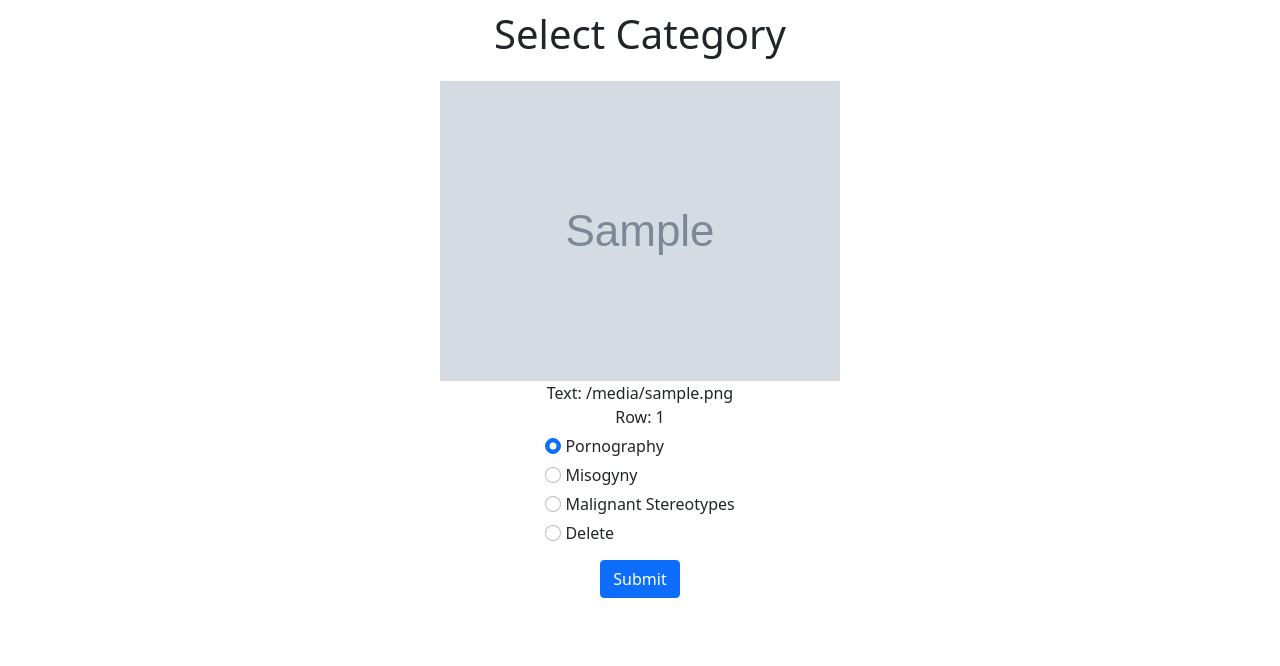
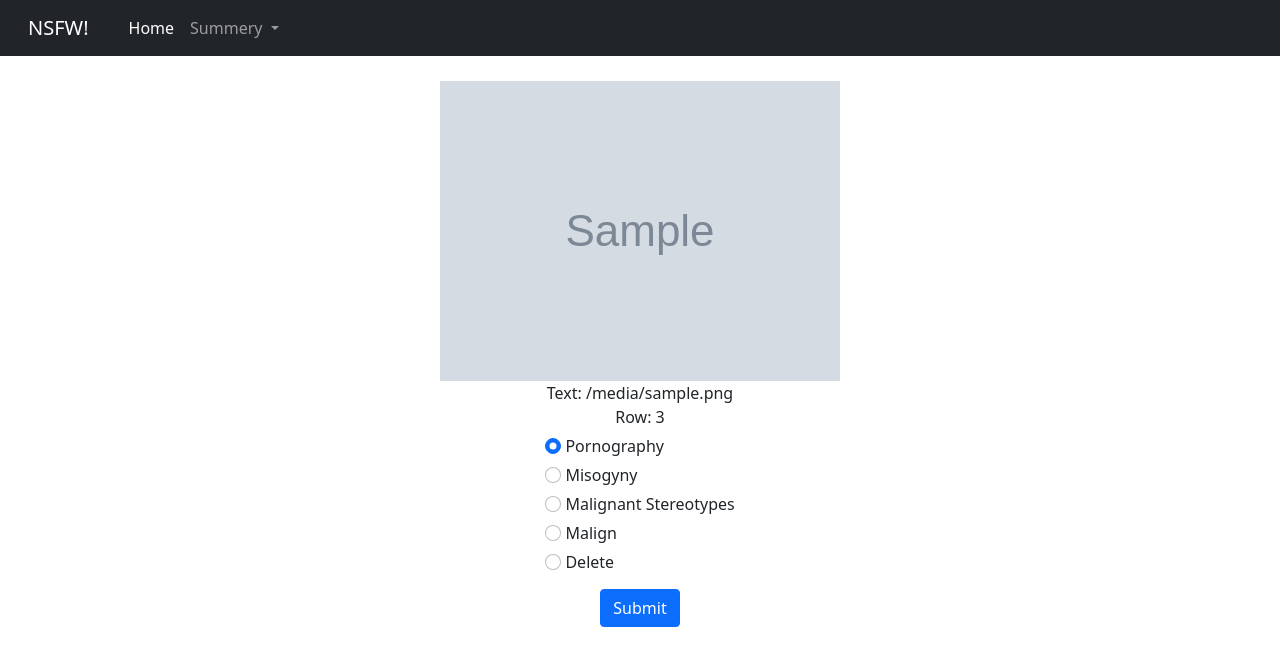
Before and after one commit to mdfahimrahman22/NSFW-Categorization-Django, a Django app: template templates/index.html in a window 1280 px wide. Shown: the top 666 px of the page. Run offline with Django 3.2, Linux system fonts and the light colour scheme; data comes from the database, SQL or seed files in the repository; both versions use the stored data as it was after the commit; the template is opened without the code that fills it: values that come from a table or form of the project are taken from there, most other values are stand-ins (such as "Sample title", 1, 10 or a date in 2020); grey boxes marked "Sample" are stand-in pictures; parts of the project's set-up code (start-up, migrations or seed data) failed here and were passed over.

Commit message:
new category added

```diff
--- a/templates/index.html
+++ b/templates/index.html
@@ -18,7 +18,6 @@
         max-height: 400px;
         height: auto;
         margin-top: 15px;
-
       }
       .main-div {
         margin-top: 10px;
@@ -44,7 +43,6 @@
       }
 
       a:hover {
-        background-color: #ddd;
         color: black;
       }
 
@@ -55,40 +53,143 @@
       }
 
       .next {
-        background-color: #04AA6D;
+        background-color: #04aa6d;
         color: white;
-
       }
 
       .round {
         border-radius: 50%;
       }
-      .text-align-l{
+      .text-align-l {
         text-align: left;
+      }
+      @media all and (min-width: 992px) {
+        .navbar .nav-item .dropdown-menu {
+          display: none;
+        }
+        .navbar .nav-item:hover .nav-link {
+        }
+        .navbar .nav-item:hover .dropdown-menu {
+          display: block;
+        }
+        .navbar .nav-item .dropdown-menu {
+          margin-top: 0;
+        }
+      }
+      .notification {
+        //color: black;
+        text-decoration: none;
+        padding: 2px 2px;
+        position: relative;
+        display: inline-block;
+        border-radius: 2px;
+      }
+      .notification .badge {
+        position: absolute;
+        top: -2px;
+        right: -28px;
+        padding: 5px 10px;
+        border-radius: 50%;
+        background: #428ef7;
+        color: white;
+      }
+      .dropdown-menu{
+        min-width: 215px;
       }
     </style>
   </head>
   <body>
+    <nav class="navbar navbar-expand-lg navbar-dark bg-dark">
+      <div class="container-fluid">
+        <a class="navbar-brand" href="{% url 'home' %}">NSFW!</a>
+        <button
+          class="navbar-toggler"
+          type="button"
+          data-bs-toggle="collapse"
+          data-bs-target="#navbarNavDropdown"
+          aria-controls="navbarNavDropdown"
+          aria-expanded="false"
+          aria-label="Toggle navigation"
+        >
+          <span class="navbar-toggler-icon"></span>
+        </button>
+        <div class="collapse navbar-collapse" id="navbarNavDropdown">
+          <ul class="navbar-nav">
+            <li class="nav-item">
+              <a
+                class="nav-link active"
+                aria-current="page"
+                href="{% url 'home' %}"
+                >Home</a
+              >
+            </li>
+            <li class="nav-item dropdown">
+              <a
+                class="nav-link dropdown-toggle"
+                href="#"
+                id="navbarDropdownMenuLink"
+                role="button"
+                data-bs-toggle="dropdown"
+                aria-expanded="false"
+              >
+                Summery
+              </a>
+              <ul
+                class="dropdown-menu"
+                aria-labelledby="navbarDropdownMenuLink"
+              >
+                <li class="dropdown-item">
+                  <div class="notification">
+                    <span>Pornography</span>
+                    <span class="badge">{{row.pornography_count}}</span>
+                  </div>
+                </li>
+                <li class="dropdown-item">
+                  <div class="notification">
+                    <span>Misogyny</span>
+                    <span class="badge">{{row.misogyny_count}}</span>
+                  </div>
+                </li>
+                <li class="dropdown-item">
+                  <div class="notification">
+                    <span>Malignant Stereotypes</span>
+                    <span class="badge"
+                      >{{row.malignant_stereotypes_count}}</span
+                    >
+                  </div>
+                </li>
+                <li class="dropdown-item">
+                  <div class="notification">
+                    <span>Malign</span>
+                    <span class="badge">{{row.malign_count}}</span>
+                  </div>
+                </li>
+                <li class="dropdown-item">
+                  <div class="notification">
+                    <span>Delete</span>
+                    <span class="badge">{{row.delete_count}}</span>
+                  </div>
+                </li>
+              </ul>
+            </li>
+          </ul>
+        </div>
+      </div>
+    </nav>
     <div class="main-div">
-      <h1>Select Category</h1>
-      <img
-        src="{{img_url}}"
-        alt="{{img_url}}"
-        class="responsive"
-      />
+      {% comment %} <h1>Select Category</h1> {% endcomment %}
+      <img src="{{img_url}}" alt="{{img_url}}" class="responsive" />
 
-      <div >
-          <p class="mb-0">Text: {{img_text}} </p>
-          <p class="mb-0">Row: {{row_index}}</p>
+      <div>
+        <p class="mb-0">Text: {{img_text}}</p>
+        <p class="mb-0">Row: {{row.current_index}}</p>
       </div>
-
 
       <div class="d-flex flex-row justify-content-center">
         <form class="submit-form" method="POST">
           {% csrf_token %}
-          <input type="number" hidden value="{{row_index}}" name="row_index"/>
+          <input type="number" hidden value="{{row.current_index}}" name="row_index" />
           <div class="form-body">
-
             <div class="radio-input">
               <input
                 class="form-check-input"
@@ -128,6 +229,20 @@
                 Malignant Stereotypes
               </label>
             </div>
+
+            <div class="radio-input">
+              <input
+                class="form-check-input"
+                type="radio"
+                name="radio-btn-input"
+                id="flexRadioDefault6"
+                value="Malign"
+              />
+              <label class="form-check-label" for="flexRadioDefault6">
+                Malign
+              </label>
+            </div>
+
             <div class="radio-input">
               <input
                 class="form-check-input"
@@ -140,18 +255,6 @@
                 Delete
               </label>
             </div>
-            {% comment %} <div class="radio-input">
-              <input
-                class="form-check-input"
-                type="radio"
-                name="radio-btn-input"
-                id="flexRadioDefault1"
-                value="SFW"
-              />
-              <label class="form-check-label" for="flexRadioDefault1">
-                SFW
-              </label>
-            </div>  {% endcomment %}
           </div>
 
           <button type="submit" class="btn btn-primary submit-btn">
@@ -160,10 +263,12 @@
         </form>
       </div>
 
-      {% comment %} <div class="d-flex flex-row justify-content-center">
+      {% comment %}
+      <div class="d-flex flex-row justify-content-center">
         <a href="#" class="previous">&laquo; Previous</a>
         <a href="#" class="next">Next &raquo;</a>
-      </div> {% endcomment %}
+      </div>
+      {% endcomment %}
     </div>
 
     <script
--- a/webapp/models.py
+++ b/webapp/models.py
@@ -3,3 +3,8 @@ from django.db import models
 # Create your models here.
 class RowTrack(models.Model):
     current_index = models.IntegerField(default=0)
+    pornography_count=models.IntegerField(default=0)
+    misogyny_count=models.IntegerField(default=0)
+    malignant_stereotypes_count=models.IntegerField(default=0)
+    malign_count=models.IntegerField(default=0)
+    delete_count=models.IntegerField(default=0)
```
Also changed, not shown: webapp/views.py (+15 -4 lines), db.sqlite3, webapp/migrations/0002_auto_20221005_0057.py (added), webapp/migrations/0003_rowtrack_delete_count.py (added), 1 other file.
